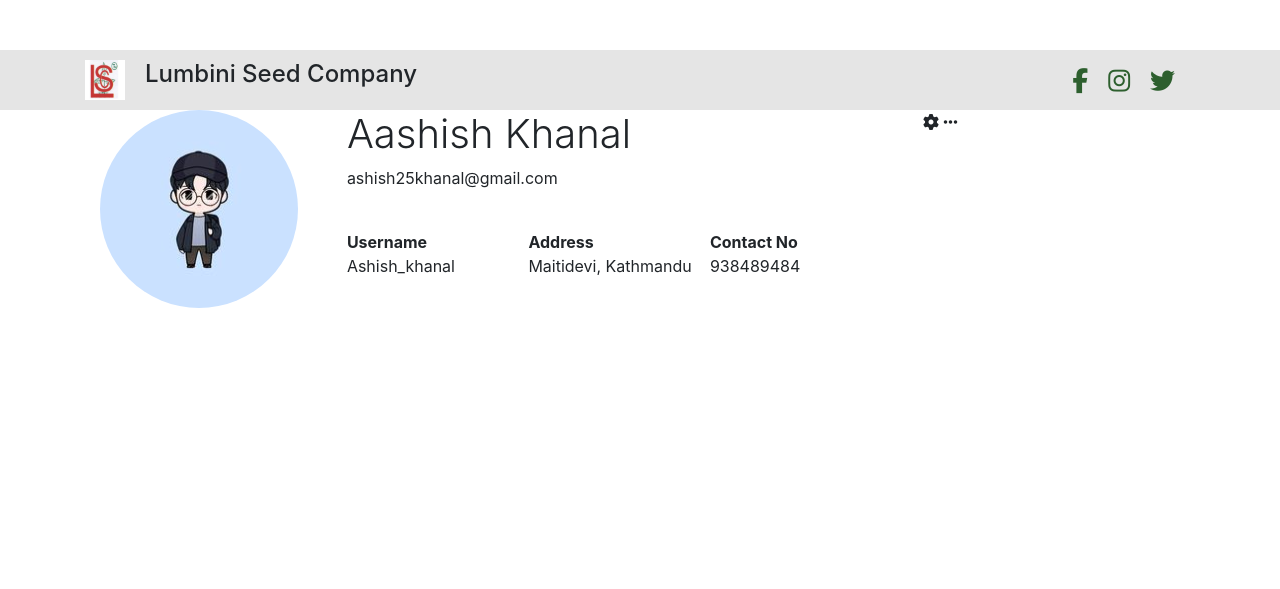
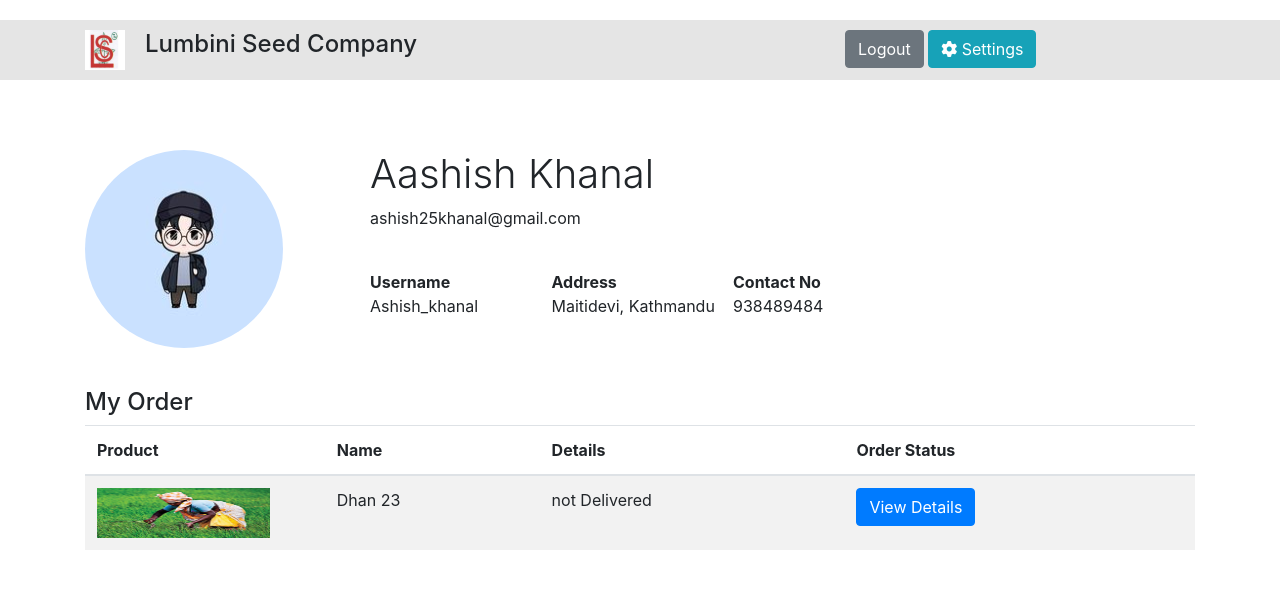
Before and after one commit to manojgyanwali/LSC2, a PHP site: page /lsc/User.html in a window 1280 px wide. Shown: the top 589 px of the page. Run offline with PHP 8.4, Linux system fonts and the light colour scheme; some libraries are stand-ins or nearby versions.

Commit message:
user page from ashihsh

```diff
--- a/User.html
+++ b/User.html
@@ -15,17 +15,23 @@
     <!-- user header starts  -->
     <div class="usersHeader" style="background-color: #e5e5e5; height: 60px; margin-top: 20px;">
         <div class="container">
-            <div class="logoContains">
-                <a href="index.php"><img src="images/Logo.png" alt="logo"
-                        style="float: left; margin-top: 10px; padding-right: 20px;"></a>
-                <h4 style="margin-top: 50px; margin-left: 10px; padding-top: 10px;">Lumbini Seed Company</h4>
-            </div>
-            <div class="RightContains" style="margin-top: 30px;">
-                <ul class="socialIcons">
-                    <li> <a href=""><i class="fa fa-facebook"></i></a></i></li>
-                    <li><a href=""><i class="fa fa-instagram"></i></a></li>
-                    <li><a href=""><i class="fa fa-twitter"></i></a></li>
-                </ul>
+            <div class="row justify-content-between">
+
+                <div class="col-md-4 logoContains">
+                    <a href="index.php"><img src="images/Logo.png" alt="logo"
+                            style="float: left; margin-top: 10px; padding-right: 20px;"></a>
+                    <h4 style=" margin-left: 10px; padding-top: 10px;">Lumbini Seed Company</h4>
+                </div>
+
+                <div class="col-md-4" style="padding-top: 10px;">
+                    <a href="index.php"><button class="btn btn-secondary">Logout</button></a>
+                    <a href="setting.php">
+                        <button class="btn btn-info"><i class="fas fa-cog"></i> Settings
+                        </button>
+                    </a>
+                </div>
+
+
             </div>
         </div>
     </div>
@@ -57,12 +63,10 @@
 
                 </div>
                 <div class="col-md-2">
-                    <span class="userIcons">
-                        <i class="fas fa-cog"></i>
-                    </span>
-                    <span class="userIcons">
+
+                    <!-- <span class="userIcons">
                         <i class="fas fa-ellipsis-h"></i>
-                    </span>
+                    </span> -->
                 </div>
             </div>
         </div>
@@ -72,11 +76,101 @@
 
     <div class="userEnd">
         <div class="container">
+            <h4>My Order</h4>
 
+            <table class="table table-striped">
+                <thead>
+                    <tr>
+                        <th scope="col">Product</th>
+                        <th scope="col">Name</th>
+                        <th scope="col">Details</th>
+                        <th scope="col">Order Status</th>
+                    </tr>
+                </thead>
+                <tbody>
+                    <tr>
+                        <td><img src="images/subnewsImg.png" style="height: 50px; width: 80%;" alt="" class="img-fluid">
+                        </td>
+                        <td>Dhan 23</td>
+                        <td class="delivery">not Delivered</td>
+                        <td>
+                            <button class="btn btn-primary" data-toggle="modal" data-target="#exampleModal">View
+                                Details</button>
+                        </td>
+
+
+                    </tr>
+                </tbody>
+            </table>
+        </div>
+    </div>
+    <!-- Modal -->
+    <div class="modal fade" id="exampleModal" tabindex="-1" role="dialog" aria-labelledby="exampleModalLabel"
+        aria-hidden="true">
+        <div class="modal-dialog" role="document">
+            <div class="modal-content">
+                <div class="modal-header">
+                    <h5 class="modal-title" id="exampleModalLabel">Order Details</h5>
+                    <button type="button" class="close" data-dismiss="modal" aria-label="Close">
+                        <span aria-hidden="true">&times;</span>
+                    </button>
+                </div>
+                <div class="modal-body">
+                    <div class="userinfo" style="background-color: #caf0f8;padding:20px; border-radius: 10px;">
+                        <div class="row align-items-center">
+                            <div class="col-md-6">
+                                <h5 class="font-weight-bold">Ordered Person</h5>
+                                <p class="text-muted">Ashish khanal</p>
+                            </div>
+                            <div class="col-md-6">
+                                <h5 class="font-weight-bold">Ordered Address</h5>
+                                <p class="text-muted">Maitidevi, Kathmandu</p>
+                            </div>
+                            <div class="col-md-6">
+                                <h5 class="font-weight-bold">Contact num</h5>
+                                <p class="text-muted">98384943</p>
+                            </div>
+                            <div class="col-md-6">
+                                <h5 class="font-weight-bold">Email</h5>
+                                <p class="text-muted">@gmailc.om</p>
+                            </div>
+                        </div>
+                    </div>
+
+                    <table class="table table-striped">
+                        <thead>
+                            <tr>
+                                <th scope="col">Category</th>
+                                <th scope="col">Name</th>
+                                <th scope="col">Price</th>
+                                <th scope="col">Amount</th>
+                            </tr>
+                        </thead>
+                        <tbody>
+                            <tr>
+                                <td>Dhan</td>
+                                <td>Dhan 24</td>
+                                <td>Rs 2300</td>
+                                <td>40 kg</td>
+                            </tr>
+                        </tbody>
+                    </table>
+                </div>
+                <div class="modal-footer">
+                    <button class="btn btn-danger">Cancel Order</button>
+                    <button type="button" class="btn btn-secondary" data-dismiss="modal">Close</button>
+                </div>
+            </div>
         </div>
     </div>
 
 
+    <script src="https://code.jquery.com/jquery-3.3.1.slim.min.js"
+        integrity="sha384-q8i/X+965DzO0rT7abK41JStQIAqVgRVzpbzo5smXKp4YfRvH+8abtTE1Pi6jizo"
+        crossorigin="anonymous"></script>
+    <script src="bootstrap/js/bootstrap.min.js"></script>
+    <script src="bootstrap/js/jquery-3.3.1.slim.min.js"></script>
+    <script src="https://kit.fontawesome.com/d27006f8df.js" crossorigin="anonymous"></script>
 
     <script src="bootstrap/js/bootstrap.min.js"></script>
     <script src="https://kit.fontawesome.com/d27006f8df.js" crossorigin="anonymous"></script>
--- a/css/master.css
+++ b/css/master.css
@@ -627,61 +611,60 @@
 }
 /* galler code / */
 
+.userMid {
+  padding: 70px 0 40px 0;
+}
 
-
-
-@media only screen and (max-width:576px){
+@media only screen and (max-width: 576px) {
   .tz-gallery {
     padding: 5px;
   }
 
-   .headFeatures{
+  .headFeatures {
     margin-top: 40px;
   }
-   .seedF{
+  .seedF {
     font-size: small;
     padding: 0;
   }
-   .seedFpic2{
+  .seedFpic2 {
     width: 50px;
     border: none;
   }
-   .HeadersB{
-       padding:0;
+  .HeadersB {
+    padding: 0;
   }
-   .profileLeft{
+  .profileLeft {
     padding-left: 25px;
   }
-   .layer{
-       background-color: rgba(0, 0, 0, .7);
+  .layer {
+    background-color: rgba(0, 0, 0, 0.7);
     padding: 50px 20px;
     margin: 80px 0;
     color: white;
-
   }
-    .photoContainer img{
-       margin:20px 0;
+  .photoContainer img {
+    margin: 20px 0;
     height: 150px;
     width: 150px;
     overflow: hidden;
   }
-   .downloadBtn{
+  .downloadBtn {
     float: none;
   }
-   .Gallery{
-
+  .Gallery {
     margin-top: 40px;
     padding: 0;
   }
-   .galleryImg{
+  .galleryImg {
     height: 150px;
   }
-   .cardSection{
+  .cardSection {
     background-color: #e5e5e5;
     padding: 10px 0;
     background-attachment: fixed;
   }
-   .cardSection{
+  .cardSection {
     background-color: white;
   }
 }
```
Also changed, not shown: other parts of css/master.css (+177 -193 lines), login.html (+7 -1 lines), signup.html (+16 -4 lines). Lines whose indentation alone changed are shown as unchanged.
